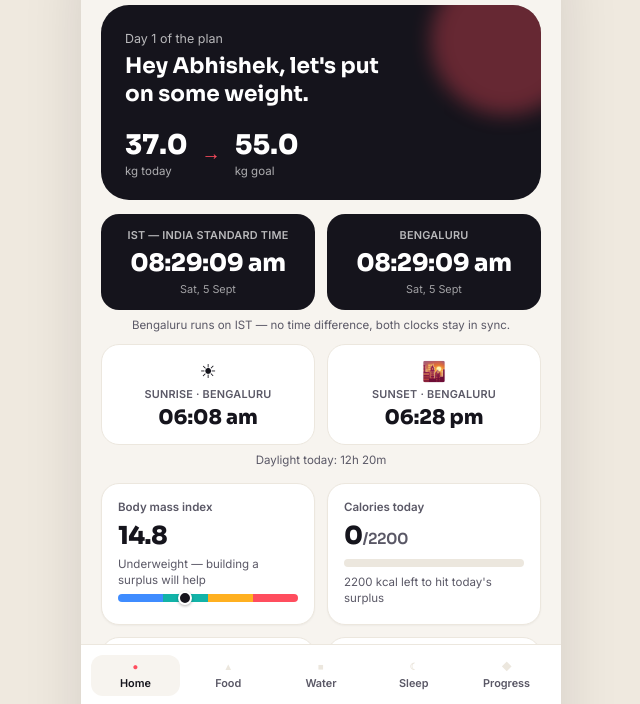
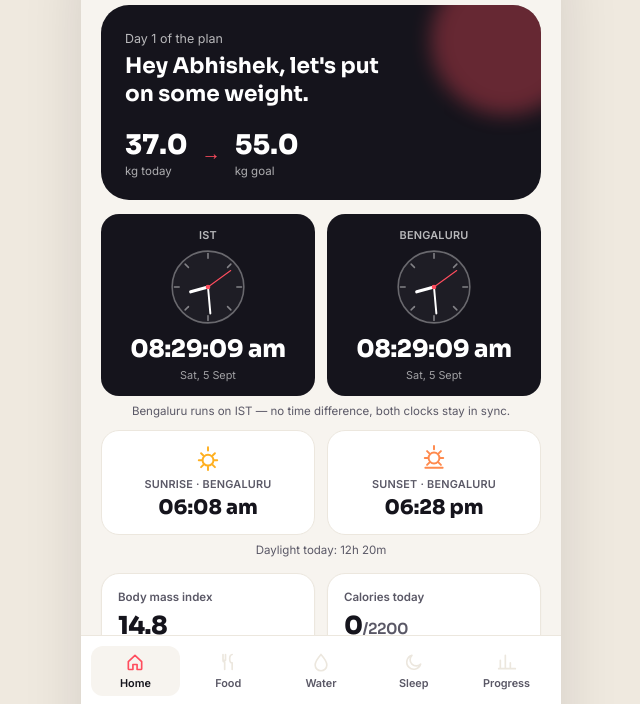
Before and after one commit to imabhiyogi-23/Weight-gain-, a plain HTML site: page index.html in a window 1280 px wide. Shown: the part 94-798 px from the top of the page, without its empty margins (319-959 px from the left). Drawn offline with Linux system fonts and the light colour scheme.

Commit message:
Add files via upload

```diff
--- a/app.js
+++ b/app.js
@@ -1,5 +1,12 @@
 (() => {
   "use strict";
+
+  /* ============ Offline support (PWA) ============ */
+  if ("serviceWorker" in navigator) {
+    window.addEventListener("load", () => {
+      navigator.serviceWorker.register("sw.js").catch(() => { /* offline caching unavailable, app still works online */ });
+    });
+  }
 
   /* ============ IST-aware date helpers ============ */
   // Returns a Date object whose get*() components equal IST wall-clock time,
@@ -91,14 +98,31 @@
   }
 
   /* ============ Live clocks (IST + Bengaluru — same zone) ============ */
+  function setHands(prefix, h, m, s) {
+    const hourDeg = (h % 12) * 30 + m * 0.5;
+    const minDeg = m * 6 + s * 0.1;
+    const secDeg = s * 6;
+    const hourEl = document.getElementById(`hour${prefix}`);
+    const minEl = document.getElementById(`min${prefix}`);
+    const secEl = document.getElementById(`sec${prefix}`);
+    if (hourEl) hourEl.style.transform = `rotate(${hourDeg}deg)`;
+    if (minEl) minEl.style.transform = `rotate(${minDeg}deg)`;
+    if (secEl) secEl.style.transform = `rotate(${secDeg}deg)`;
+  }
+
   function renderClocks() {
     const ist = getISTNow();
+    const h = ist.getHours(), m = ist.getMinutes(), s = ist.getSeconds();
     const timeStr = ist.toLocaleTimeString("en-IN", { hour: "2-digit", minute: "2-digit", second: "2-digit", hour12: true });
     const dateStr = ist.toLocaleDateString("en-IN", { weekday: "short", day: "numeric", month: "short" });
+
     document.getElementById("clockIST").textContent = timeStr;
     document.getElementById("clockISTDate").textContent = dateStr;
     document.getElementById("clockBLR").textContent = timeStr;
     document.getElementById("clockBLRDate").textContent = dateStr;
+
+    setHands("IST", h, m, s);
+    setHands("BLR", h, m, s);
   }
   renderClocks();
   setInterval(renderClocks, 1000);
--- a/index.html
+++ b/index.html
@@ -3,7 +3,12 @@
 <head>
 <meta charset="UTF-8">
 <meta name="viewport" content="width=device-width, initial-scale=1.0">
+<meta name="theme-color" content="#15141c">
+<meta name="description" content="GAINLINE — a weight gain, food, water and sleep tracker.">
 <title>GAINLINE — Abhishek's Bulk Up Plan</title>
+<link rel="manifest" href="manifest.json">
+<link rel="icon" href="icons/icon-192.png">
+<link rel="apple-touch-icon" href="icons/icon-192.png">
 <link rel="preconnect" href="https://fonts.googleapis.com">
 <link href="https://fonts.googleapis.com/css2?family=Sora:wght@400;600;700;800&family=Inter:wght@400;500;600;700&display=swap" rel="stylesheet">
 <link rel="stylesheet" href="style.css">
@@ -51,12 +56,38 @@
 
       <div class="clock-row">
         <div class="clock-card">
-          <p class="clock-label">IST — India Standard Time</p>
+          <p class="clock-label">IST</p>
+          <svg viewBox="0 0 100 100" class="clock-face" id="clockFaceIST">
+            <circle cx="50" cy="50" r="46" class="clock-face-ring"/>
+            <g class="clock-ticks">
+              <line x1="50" y1="7" x2="50" y2="13"/><line x1="50" y1="87" x2="50" y2="93"/>
+              <line x1="7" y1="50" x2="13" y2="50"/><line x1="87" y1="50" x2="93" y2="50"/>
+              <line x1="20.7" y1="20.7" x2="24.9" y2="24.9"/><line x1="75.1" y1="75.1" x2="79.3" y2="79.3"/>
+              <line x1="79.3" y1="20.7" x2="75.1" y2="24.9"/><line x1="24.9" y1="75.1" x2="20.7" y2="79.3"/>
+            </g>
+            <line x1="50" y1="50" x2="50" y2="27" class="clock-hand clock-hand-hour" id="hourIST"/>
+            <line x1="50" y1="50" x2="50" y2="16" class="clock-hand clock-hand-min" id="minIST"/>
+            <line x1="50" y1="50" x2="50" y2="14" class="clock-hand clock-hand-sec" id="secIST"/>
+            <circle cx="50" cy="50" r="3" class="clock-center"/>
+          </svg>
           <p class="clock-value" id="clockIST">--:--:--</p>
           <p class="clock-date" id="clockISTDate">—</p>
         </div>
         <div class="clock-card">
           <p class="clock-label">Bengaluru</p>
+          <svg viewBox="0 0 100 100" class="clock-face" id="clockFaceBLR">
+            <circle cx="50" cy="50" r="46" class="clock-face-ring"/>
+            <g class="clock-ticks">
+              <line x1="50" y1="7" x2="50" y2="13"/><line x1="50" y1="87" x2="50" y2="93"/>
+              <line x1="7" y1="50" x2="13" y2="50"/><line x1="87" y1="50" x2="93" y2="50"/>
+              <line x1="20.7" y1="20.7" x2="24.9" y2="24.9"/><line x1="75.1" y1="75.1" x2="79.3" y2="79.3"/>
+              <line x1="79.3" y1="20.7" x2="75.1" y2="24.9"/><line x1="24.9" y1="75.1" x2="20.7" y2="79.3"/>
+            </g>
+            <line x1="50" y1="50" x2="50" y2="27" class="clock-hand clock-hand-hour" id="hourBLR"/>
+            <line x1="50" y1="50" x2="50" y2="16" class="clock-hand clock-hand-min" id="minBLR"/>
+            <line x1="50" y1="50" x2="50" y2="14" class="clock-hand clock-hand-sec" id="secBLR"/>
+            <circle cx="50" cy="50" r="3" class="clock-center"/>
+          </svg>
           <p class="clock-value" id="clockBLR">--:--:--</p>
           <p class="clock-date" id="clockBLRDate">—</p>
         </div>
@@ -65,12 +96,25 @@
 
       <div class="sun-row">
         <div class="sun-card">
-          <p class="sun-icon">☀</p>
+          <svg viewBox="0 0 24 24" class="sun-icon-svg sun-icon-rise" aria-hidden="true">
+            <circle cx="12" cy="14" r="5"/>
+            <line x1="12" y1="2" x2="12" y2="5"/><line x1="12" y1="20" x2="12" y2="23"/>
+            <line x1="3.5" y1="14" x2="6.5" y2="14"/><line x1="17.5" y1="14" x2="20.5" y2="14"/>
+            <line x1="5.6" y1="7.6" x2="7.7" y2="9.7"/><line x1="16.3" y1="18.3" x2="18.4" y2="20.4"/>
+            <line x1="18.4" y1="7.6" x2="16.3" y2="9.7"/><line x1="7.7" y1="18.3" x2="5.6" y2="20.4"/>
+          </svg>
           <p class="sun-label">Sunrise · Bengaluru</p>
           <p class="sun-value" id="sunriseValue">--:--</p>
         </div>
         <div class="sun-card">
-          <p class="sun-icon">🌇</p>
+          <svg viewBox="0 0 24 24" class="sun-icon-svg sun-icon-set" aria-hidden="true">
+            <circle cx="12" cy="12" r="5"/>
+            <line x1="12" y1="1" x2="12" y2="4"/>
+            <line x1="3.5" y1="12" x2="6.5" y2="12"/><line x1="17.5" y1="12" x2="20.5" y2="12"/>
+            <line x1="5.6" y1="5.6" x2="7.7" y2="7.7"/><line x1="16.3" y1="16.3" x2="18.4" y2="18.4"/>
+            <line x1="18.4" y1="5.6" x2="16.3" y2="7.7"/><line x1="7.7" y1="16.3" x2="5.6" y2="18.4"/>
+            <line x1="4" y1="21" x2="20" y2="21"/>
+          </svg>
           <p class="sun-label">Sunset · Bengaluru</p>
           <p class="sun-value" id="sunsetValue">--:--</p>
         </div>
@@ -282,19 +326,24 @@
 
   <nav class="bottomnav">
     <button class="nav-item active" data-screen="dashboard">
-      <span class="nav-icon">●</span><span>Home</span>
+      <svg class="nav-icon" viewBox="0 0 24 24"><path d="M4 11.5 12 4l8 7.5V20a1 1 0 0 1-1 1h-4.5v-6h-5v6H5a1 1 0 0 1-1-1z"/></svg>
+      <span>Home</span>
     </button>
     <button class="nav-item" data-screen="food">
-      <span class="nav-icon">▲</span><span>Food</span>
+      <svg class="nav-icon" viewBox="0 0 24 24"><path d="M6 3v7a2 2 0 0 0 2 2v9M6 3v7M9 3v7M6 10h3M17 3c-1.7 0-3 2-3 5s1.3 5 3 5v8"/></svg>
+      <span>Food</span>
     </button>
     <button class="nav-item" data-screen="water">
-      <span class="nav-icon">■</span><span>Water</span>
+      <svg class="nav-icon" viewBox="0 0 24 24"><path d="M12 3S5 11 5 15.5A7 7 0 0 0 19 15.5C19 11 12 3 12 3Z"/></svg>
+      <span>Water</span>
     </button>
     <button class="nav-item" data-screen="sleep">
-      <span class="nav-icon">☾</span><span>Sleep</span>
+      <svg class="nav-icon" viewBox="0 0 24 24"><path d="M20 14.5A8.5 8.5 0 1 1 9.5 4a7 7 0 0 0 10.5 10.5Z"/></svg>
+      <span>Sleep</span>
     </button>
     <button class="nav-item" data-screen="progress">
-      <span class="nav-icon">◆</span><span>Progress</span>
+      <svg class="nav-icon" viewBox="0 0 24 24"><path d="M4 20V10M10 20V4M16 20v-7M22 20H2"/></svg>
+      <span>Progress</span>
     </button>
   </nav>
 
--- a/style.css
+++ b/style.css
@@ -370,9 +370,9 @@ input,select{font-family:inherit;}
   font-weight:600;
   border-radius:var(--radius-sm);
 }
-.nav-item .nav-icon{font-size:.6rem;color:var(--line);}
+.nav-item .nav-icon{width:20px;height:20px;fill:none;stroke:var(--line);stroke-width:2;stroke-linecap:round;stroke-linejoin:round;}
 .nav-item.active{color:var(--ink);background:var(--paper);}
-.nav-item.active .nav-icon{color:var(--coral);}
+.nav-item.active .nav-icon{stroke:var(--coral);}
 
 /* ===== Modal ===== */
 .modal-backdrop{
@@ -553,3 +553,25 @@ input,select{font-family:inherit;}
 .sun-icon{font-size:1.2rem;margin:0 0 4px;}
 .sun-label{font-size:.68rem;color:var(--ink-soft);font-weight:600;margin:0 0 4px;text-transform:uppercase;letter-spacing:.02em;}
 .sun-value{font-family:'Sora',sans-serif;font-size:1.25rem;font-weight:800;margin:0;color:var(--ink);}
+
+/* ===== Analog clock faces ===== */
+.clock-face{width:78px;height:78px;margin:2px auto 8px;display:block;}
+.clock-face-ring{fill:rgba(255,255,255,.04);stroke:rgba(255,255,255,.35);stroke-width:2;}
+.clock-ticks line{stroke:rgba(255,255,255,.45);stroke-width:2;stroke-linecap:round;}
+.clock-hand{stroke-linecap:round;transform-origin:50px 50px;}
+.clock-hand-hour{stroke:#fff;stroke-width:4;}
+.clock-hand-min{stroke:#fff;stroke-width:2.5;}
+.clock-hand-sec{stroke:var(--coral);stroke-width:1.4;}
+.clock-center{fill:var(--coral);}
+
+/* ===== Sun icons (SVG) ===== */
+.sun-icon-svg{
+  width:26px;height:26px;
+  margin:0 auto 6px;
+  display:block;
+  fill:none;
+  stroke-width:1.8;
+  stroke-linecap:round;
+}
+.sun-icon-rise{stroke:#ffb020;}
+.sun-icon-set{stroke:#ff8a4d;}
```
Also changed, not shown: sw.js (added, +57 -0 lines), manifest.json (added), 1 other file.
